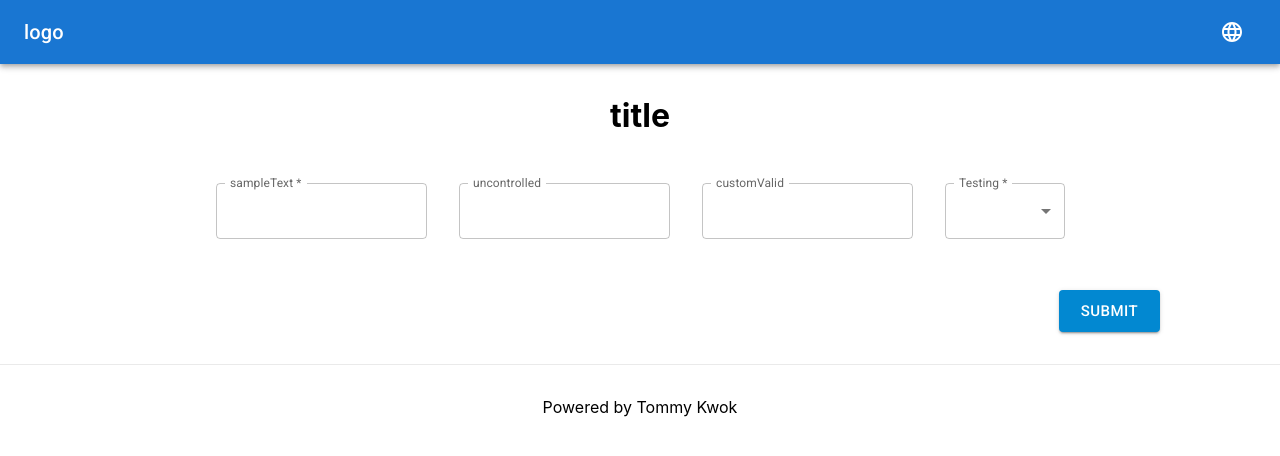
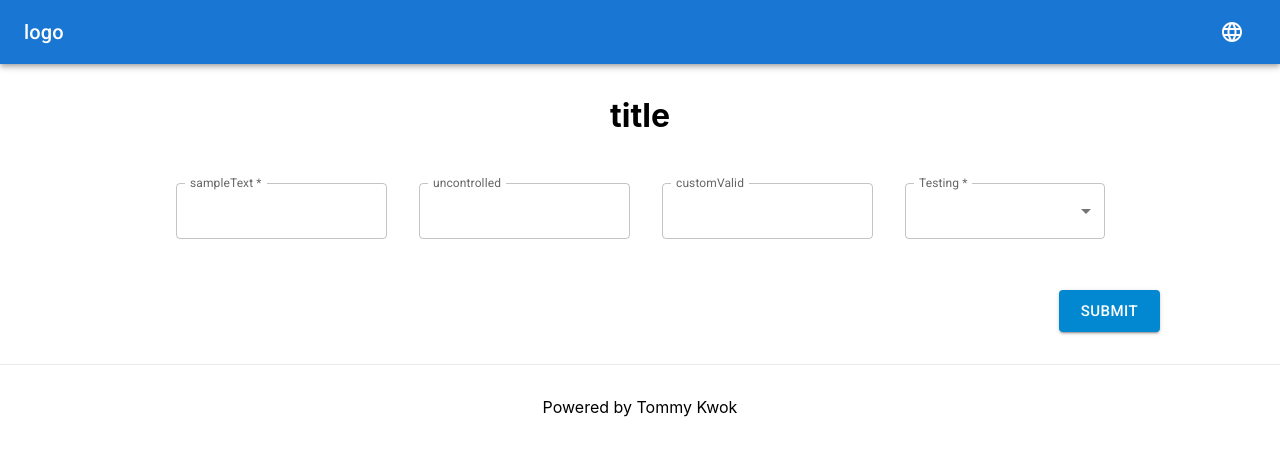
Before and after one commit to wing9537/mini-store, a Next.js app: page / in a window 1280 px wide. Shown: the top 456 px of the page. Built offline with nearby package versions, Linux system fonts and the light colour scheme.

Commit message:
adjust minWidth

```diff
--- a/components/core/baseSelect.js
+++ b/components/core/baseSelect.js
@@ -6,7 +6,7 @@ import { Box, InputLabel, MenuItem, FormControl, Select, OutlinedInput, FormHelp
  */
 function BaseSelect({ id = "sel", label = "", error = false, helperText = "", options = {}, ...rest }) {
   return (
-    <Box m={2} sx={{ minWidth: 120 }}>
+    <Box m={2} sx={{ minWidth: 200 }}>
       <FormControl fullWidth error={error}>
         <InputLabel id={id} shrink>
           {label}
```
